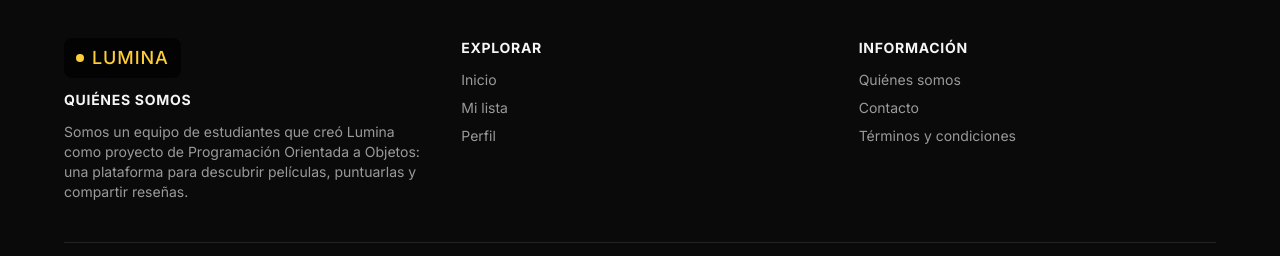
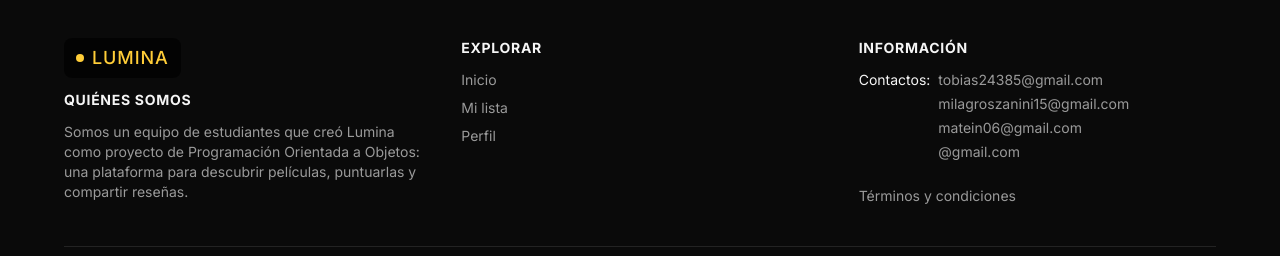
Before and after one commit to saibot04/lumina, a Next.js app in the folder frontend/: page /inicio in a window 1280 px wide. Shown: the part 1370-1626 px from the top of the page. Built offline with nearby package versions, Linux system fonts and the light colour scheme; no server answers.

Commit message:
doc:footer

```diff
--- a/frontend/components/Footer.tsx
+++ b/frontend/components/Footer.tsx
@@ -7,10 +7,12 @@ const explorar = [
   { href: "/perfil", label: "Perfil" },
 ];
 
-const informacion = [
-    { href: "/nosotros", label: "Quiénes somos" },
-    { href: "/contacto", label: "Contacto" },
-    { href: "/terminos", label: "Términos y condiciones" },
+// Cambiá estos mails por los reales del equipo
+const contactos = [
+  "tobias24385@gmail.com",
+  "milagroszanini15@gmail.com",
+  "matein06@gmail.com",
+  "@gmail.com",
 ];
 
 export default function Footer() {
@@ -46,13 +48,21 @@ export default function Footer() {
             <h2 className="mb-3 text-sm font-bold uppercase tracking-wider text-foreground">
                 Información
             </h2>
-            <nav className="flex flex-col gap-2 text-sm text-muted">
-                {informacion.map((l) => (
-                <Link key={l.href} href={l.href} className="transition-colors hover:text-primary">
-                    {l.label}
+            <div className="flex flex-col gap-2 text-sm text-muted">
+                {/* Contacto: texto simple, no es un botón */}
+                <div className="flex items-start gap-2">
+                <span className="text-foreground">Contactos:</span>
+                <ul className="space-y-1">
+                    {contactos.map((mail) => (
+                    <li key={mail}>{mail}</li>
+                    ))}
+                </ul>
+                </div>
+
+                <Link href="/terminos" className="mt-4 transition-colors hover:text-primary">
+                Términos y condiciones
                 </Link>
-                ))}
-            </nav>
+            </div>
             </div>
         </div>
 
```
